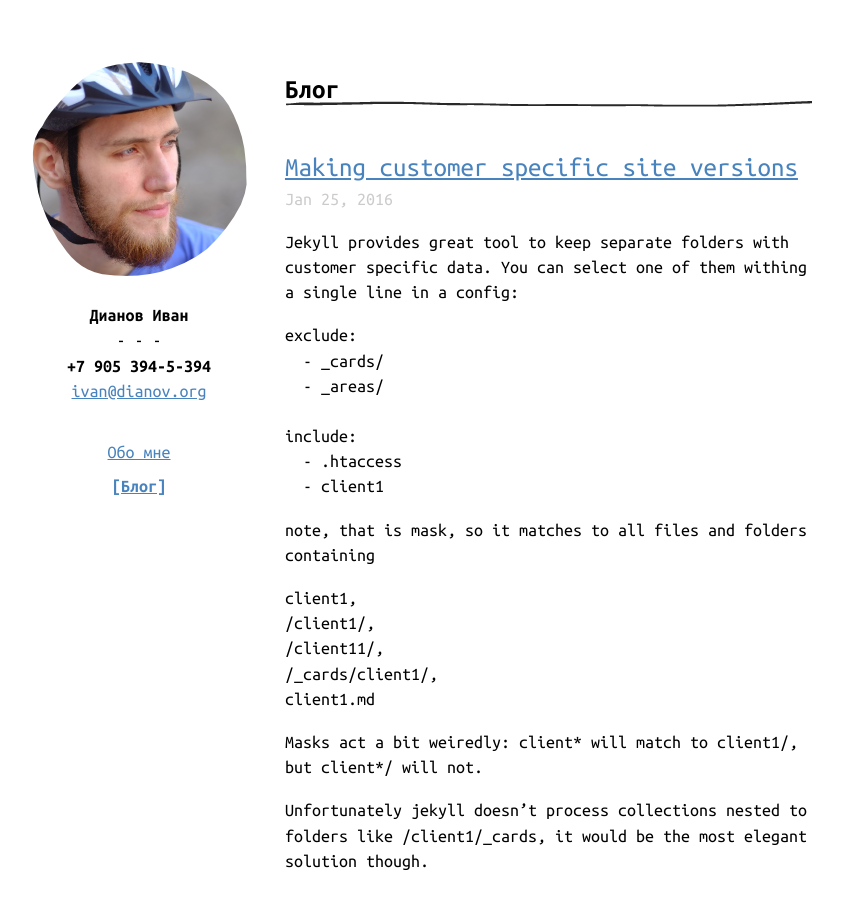
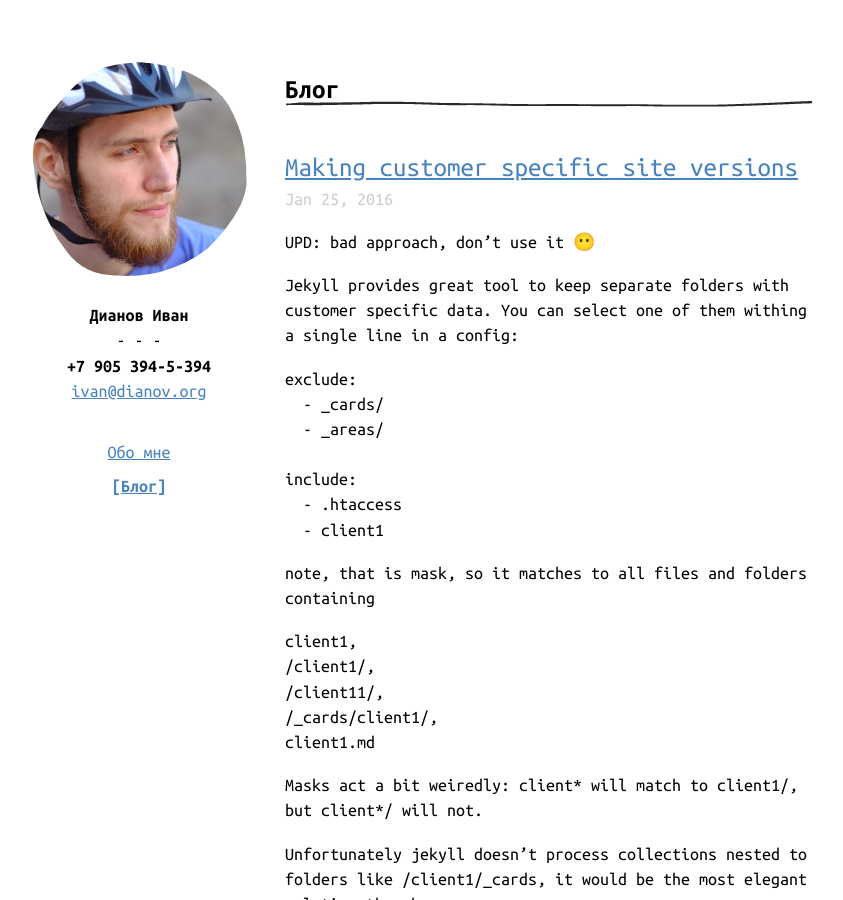
Before and after one commit to illus0r/dianov.org, a Jekyll site: the page built from blog.html, in a window 1280 px wide and 900 px high. Shown: the whole window, without its empty margins (228-1071 px from the left). Built offline with Jekyll 4.4.1, drawn with Linux system fonts in a browser that asks for light colours.

Commit message:
Update 2016-01-25-jekyll-include-exclude.md

```diff
--- a/_posts/2016-01-25-jekyll-include-exclude.md
+++ b/_posts/2016-01-25-jekyll-include-exclude.md
@@ -1,6 +1,8 @@
 ---
 title: Making customer specific site versions
 ---
+
+UPD: bad approach, don't use it 😶
 
 Jekyll provides great tool to keep separate folders with customer specific data. You can select one of them withing a single line in a config:
 
```
